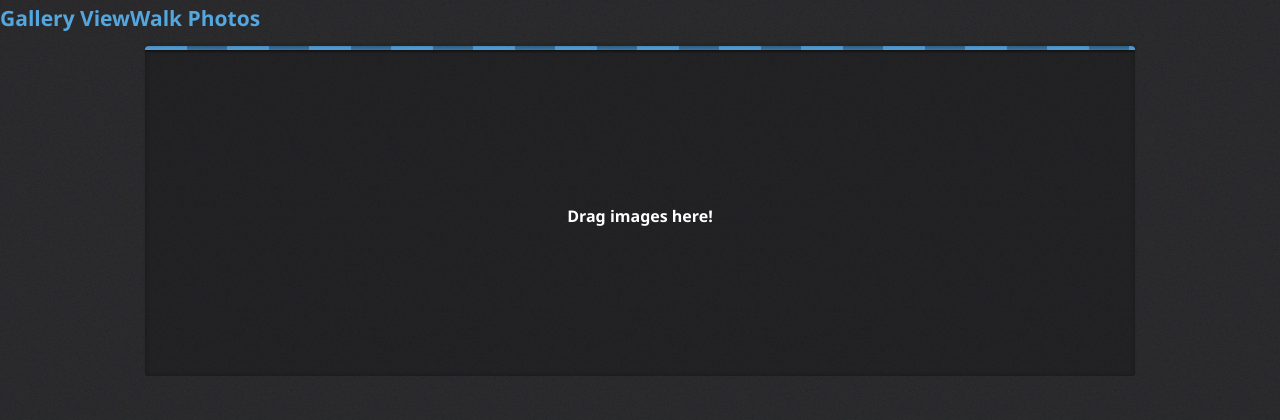
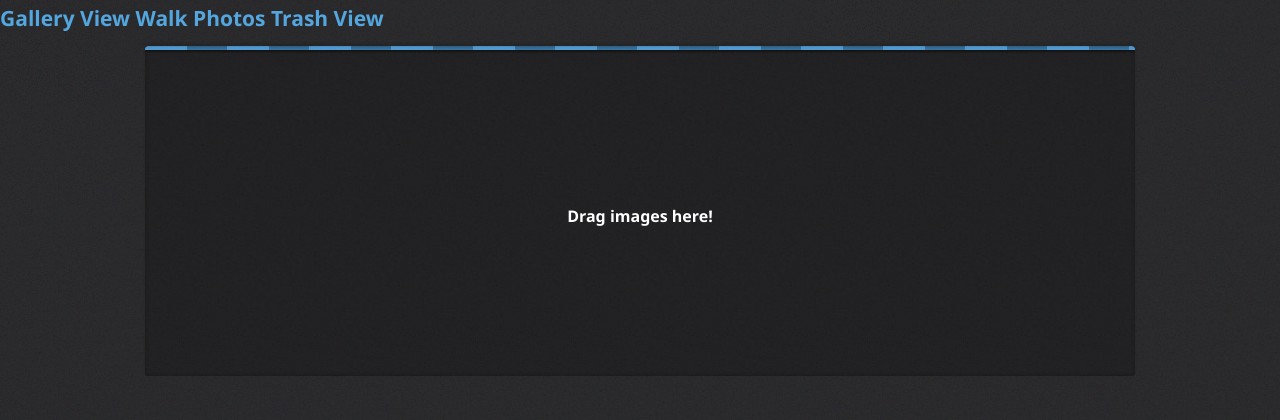
Before and after one commit to solpie/LeechImage, a Bottle app: page / in a window 1280 px wide. Shown: the top 420 px of the page. Run offline with Bottle, Linux system fonts and the light colour scheme; parts of the project's set-up code (start-up, migrations or seed data) failed here and were passed over; some libraries are stand-ins or nearby versions.

Commit message:
trash view

```diff
--- a/leechMVP.py
+++ b/leechMVP.py
@@ -9,7 +9,7 @@ app = Bottle()
 TEMPLATE_PATH.insert(0, TEMPLATES_PATH)
 ##dbm
 from utils.dbm import DBM
-from utils.photos import walkImages
+from utils.photos import walkImages, walkTrash
 from utils.md5 import md5_bytes, md5_path
 
 db = DBM()
@@ -32,6 +32,12 @@ def walk():
 @app.route('/gallery')
 def gallery():
     return render_template('templates/gallery', db=DBM())
+
+
+@app.route('/trash')
+def trash():
+    t = walkTrash(db, TRASH_PATH)
+    return render_template('trash', trash=t)
 
 
 @app.route('/upload', method='POST')
--- a/templates/index.html
+++ b/templates/index.html
@@ -4,7 +4,9 @@
     <!--<img src="/img">-->
     {% block header %}
     {% endblock %}
-    <h2><a href="/gallery">Gallery View</a><a href="/walk">Walk Photos</a></h2>
+    <div class="result">
+    <h2><a href="/gallery">Gallery View</a> <a href="/walk">Walk Photos</a> <a href="/trash">Trash View</a></h2>
+    </div>
     <div id="dropbox">
         <span class="message">Drag images here!</span>
     </div>
--- a/utils/__init__.py
+++ b/utils/__init__.py
@@ -7,6 +7,8 @@ def singleton(cls):
     def getInstance():
         if cls not in instances:
             instances[cls] = cls()
+        # if cls.name not in instances:
+        #     instances[cls.name] = cls()
         return instances[cls]
 
     return getInstance
--- a/utils/dbm.py
+++ b/utils/dbm.py
@@ -5,7 +5,8 @@ import shelve
 
 @singleton
 class DBM():
-    def __init__(self):
+    def __init__(self, name=None):
+        # self.name = name
         pass
 
     def open(self, *arg):
--- a/utils/photos.py
+++ b/utils/photos.py
@@ -16,3 +16,12 @@ def walkImages(db, path):
             f.close()
     db.sync()
     pass
+
+
+def walkTrash(db, path):
+    l = []
+    for root, dirs, files in os.walk(path):
+        for filename in files:
+            l.append(filename)
+    db.set('trash', l)
+    return l
```
Also changed, not shown: templates/trash.html (added, +10 -0 lines), uploads/images/e504.jpg (deleted).
